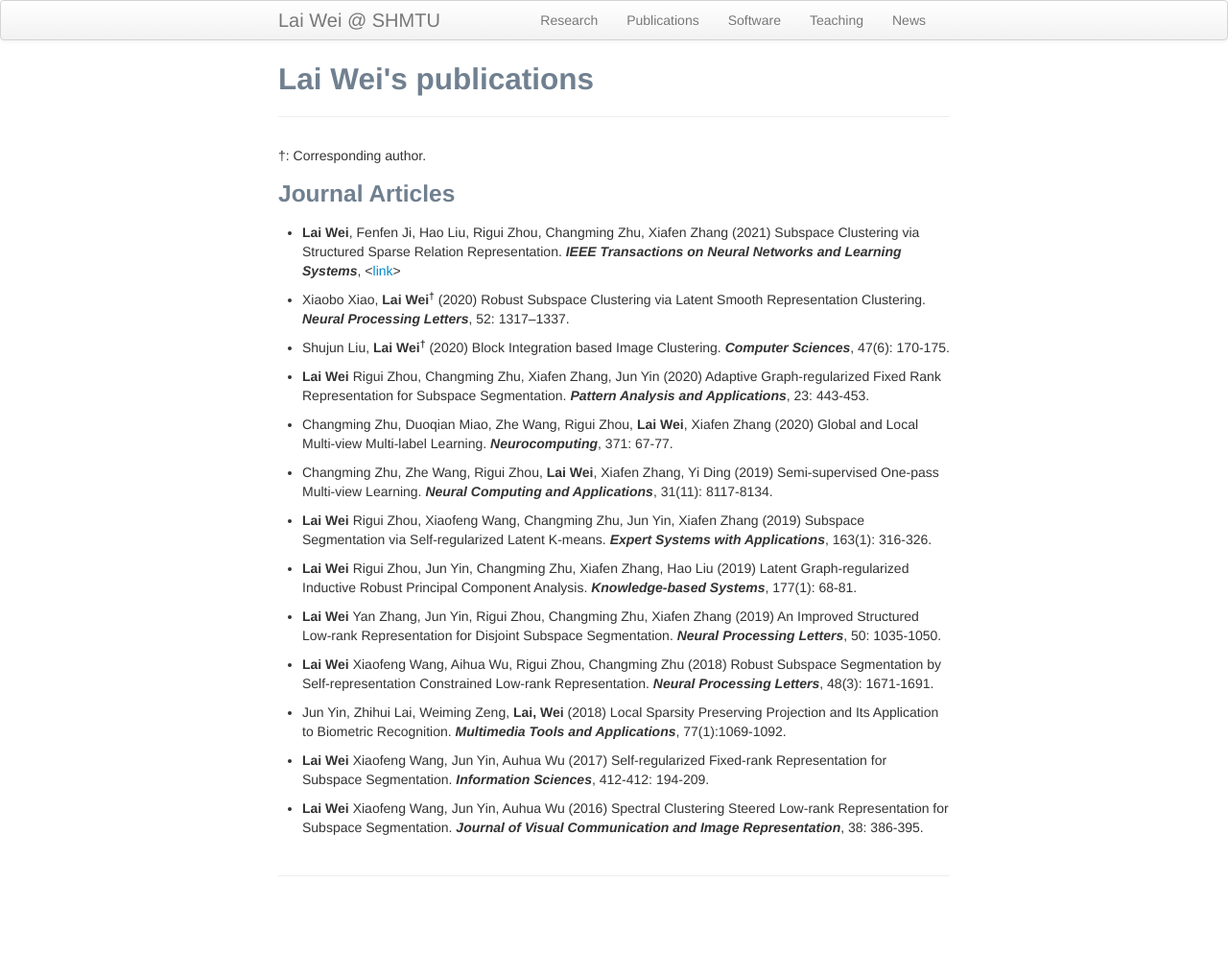
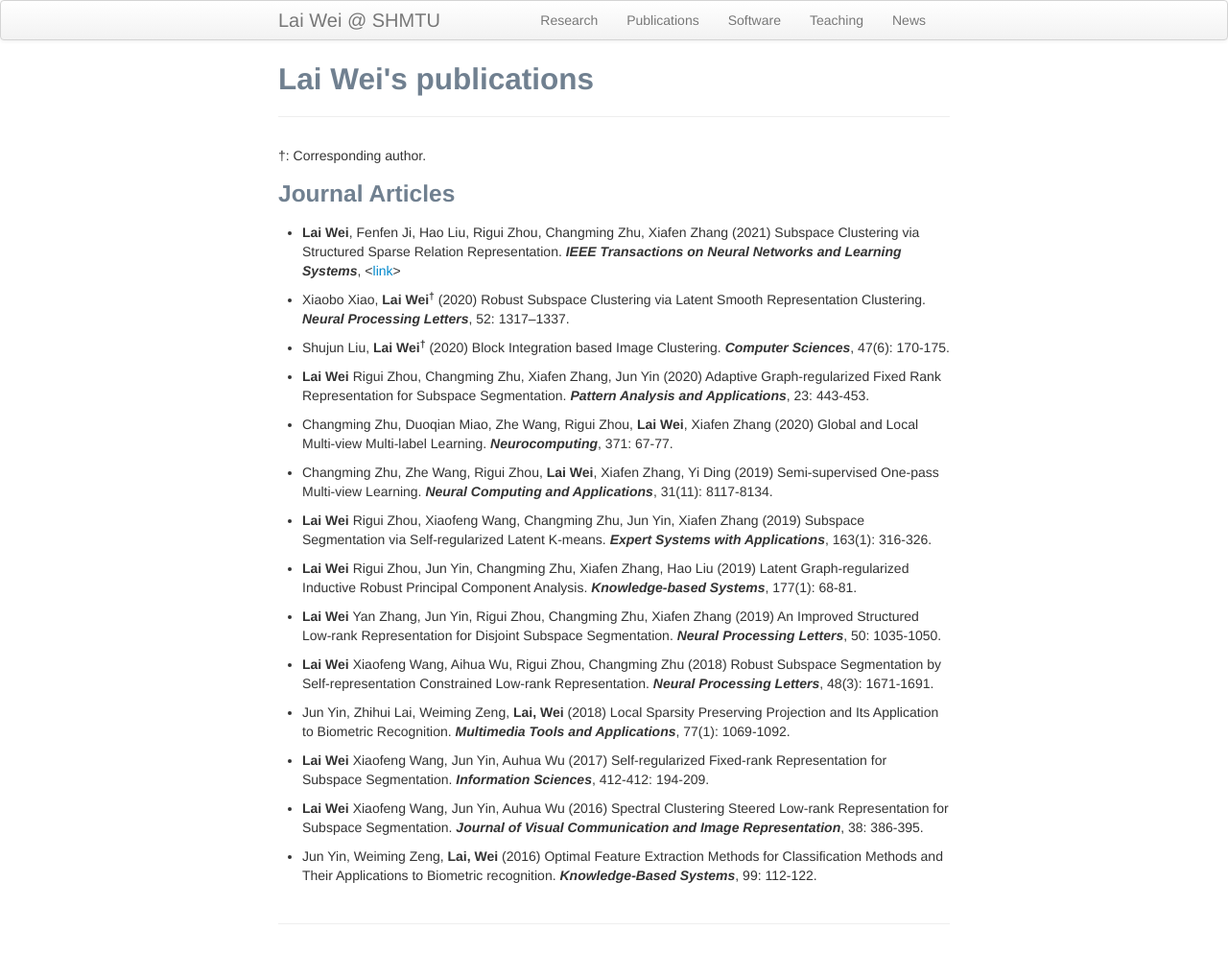
Before and after one commit to weilyshmtu/weilyshmtu.github.io, a Jekyll site: the page built from pages/pubs.md, in a window 1280 px wide. Shown: the whole page at 96% size. Built offline with Jekyll 4.4.1, drawn with Linux system fonts in a browser that asks for light colours; before the commit the page ends 944 px from its top, so only the background shows below that.

Commit message:
Update pubs.md

```diff
--- a/pages/pubs.md
+++ b/pages/pubs.md
@@ -28,13 +28,14 @@ title: Lai Wei's publications
 
 <ul> <li> <b>Lai Wei</b> Xiaofeng Wang, Aihua Wu, Rigui Zhou, Changming Zhu (2018) Robust Subspace Segmentation by Self-representation Constrained Low-rank Representation. <i><b>Neural Processing Letters</b></i>, 48(3): 1671-1691.</li></ul>
 
-<ul> <li>Jun Yin, Zhihui Lai, Weiming Zeng, <b>Lai, Wei</b> (2018) Local Sparsity Preserving Projection and Its Application to Biometric Recognition. <i><b>Multimedia Tools and Applications</b></i>, 77(1):1069-1092.</li></ul>
+<ul> <li>Jun Yin, Zhihui Lai, Weiming Zeng, <b>Lai, Wei</b> (2018) Local Sparsity Preserving Projection and Its Application to Biometric Recognition. <i><b>Multimedia Tools and Applications</b></i>, 77(1): 1069-1092.</li></ul>
 
 <ul> <li> <b>Lai Wei</b> Xiaofeng Wang, Jun Yin, Auhua Wu (2017) Self-regularized Fixed-rank Representation for Subspace Segmentation. <i><b>Information Sciences</b></i>, 412-412: 194-209.</li></ul>
 
 <ul> <li> <b>Lai Wei</b> Xiaofeng Wang, Jun Yin, Auhua Wu (2016) Spectral Clustering Steered Low-rank Representation for Subspace Segmentation. <i><b>Journal of Visual Communication and Image Representation</b></i>, 38: 386-395.</li></ul>
 
-
+<ul> <li>Jun Yin, Weiming Zeng, <b>Lai, Wei</b> (2016) Optimal Feature Extraction Methods for Classification Methods and Their Applications to Biometric recognition. <i><b>Knowledge-Based Systems</b></i>, 99: 112-122.
+</li></ul>
 
 
 
```
